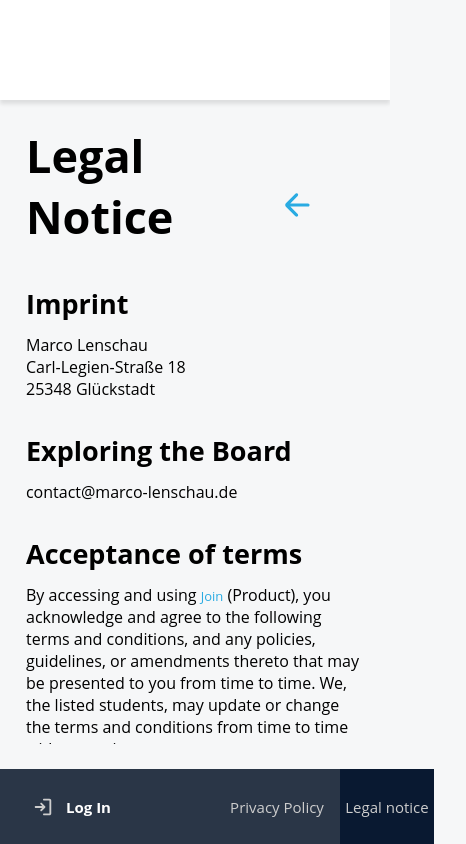
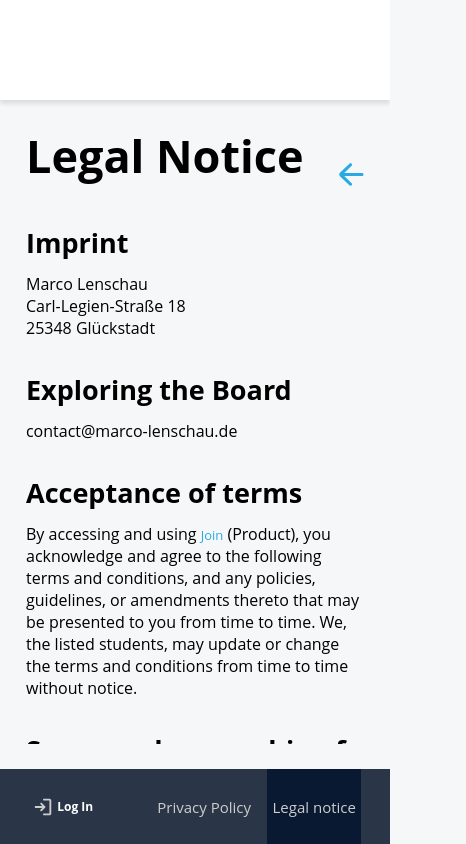
Before and after one commit to MarcoLenschau/Join, a website: page pages/legal_notice.html in a window 390 px wide. Shown: the whole page, 466 px wide, since content can reach past the window. Drawn offline with Linux system fonts and the light colour scheme.

Commit message:
style: Improve the mobile view

```diff
--- a/pages/legal_notice.html
+++ b/pages/legal_notice.html
@@ -25,7 +25,7 @@
       <div class="container">
         <div class="headline">
           <h1 class="primary-title">Legal Notice</h1>
-          <a href="javascript:void(0);">
+          <a href="javascript:void(0);" class="desktopHidden">
             <img src="../assets/img/back.svg" class="back-button" onclick="goBack()" />
           </a>
         </div>
--- a/styles/base.css
+++ b/styles/base.css
@@ -48,7 +48,6 @@ button {
   border: none;
 }
 
-/* DO NOT CHANGE ANYTHING */
 .app-main {
   width: calc(100% - 230px);
   height: 100vh;
@@ -313,7 +312,7 @@ button {
 .headline {
   display: flex;
   flex-direction: row;
-  width: 84%;
+  width: 100%;
   justify-content: space-between;
   align-items: center;
   a {
--- a/styles/media_query.css
+++ b/styles/media_query.css
@@ -178,11 +178,13 @@
       column-gap: 132px;
     }
   }
-}
 
-@media (min-width: 901px) {
   .sidebar {
     padding: 42px 0;
+  }
+
+  .desktopHidden {
+    display: none !important;
   }
 }
 
@@ -232,7 +234,7 @@
 
   .grid-navigation {
     display: grid;
-    grid-template-columns: repeat(4, minMax(100px, 1fr));
+    grid-template-columns: repeat(4, minMax(90px, 1fr));
   }
 
   .sidebar {
@@ -348,7 +350,7 @@
     }
 
     .navigation {
-      gap: 12px;
+      gap: 4px;
       & > div {
         a {
           font-size: 12px;
@@ -384,8 +386,6 @@
     }
   }
 }
-
-/** Task QUERIES ** */
 
 @media (max-width: 1375px) {
   .more-button-div {
@@ -610,6 +610,11 @@
     padding: 10px;
   }
 
+  .separator {
+    height: 1px;
+    width: 90%;
+  }
+
   .board-content {
     & > div {
       width: 100%;
@@ -679,6 +684,18 @@
     font-size: 45px;
   }
 
+  .mobile-height {
+    gap: 0.2rem;
+  }
+
+  .sidebar {
+    overflow: hidden;
+    span {
+      font-size: 12px;
+      width: unset;
+    }
+  }
+
   .board-content{
     width: 100%;
 
```
Also changed, not shown: pages/privacy_policy.html (+1 -1 lines).
